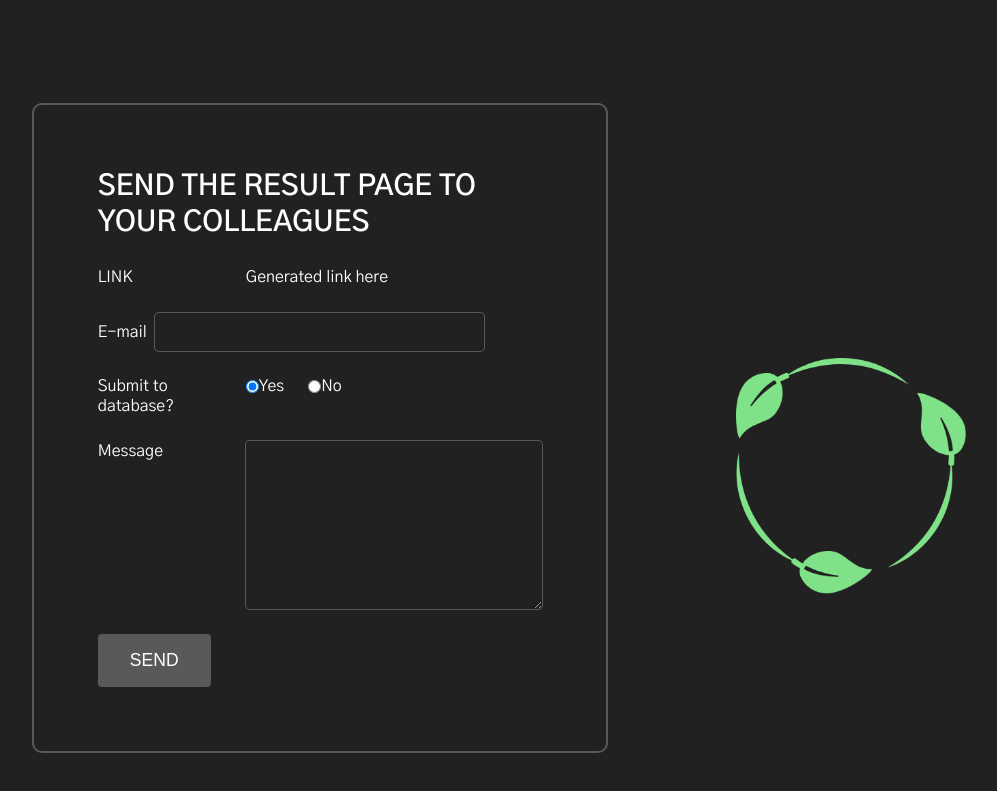
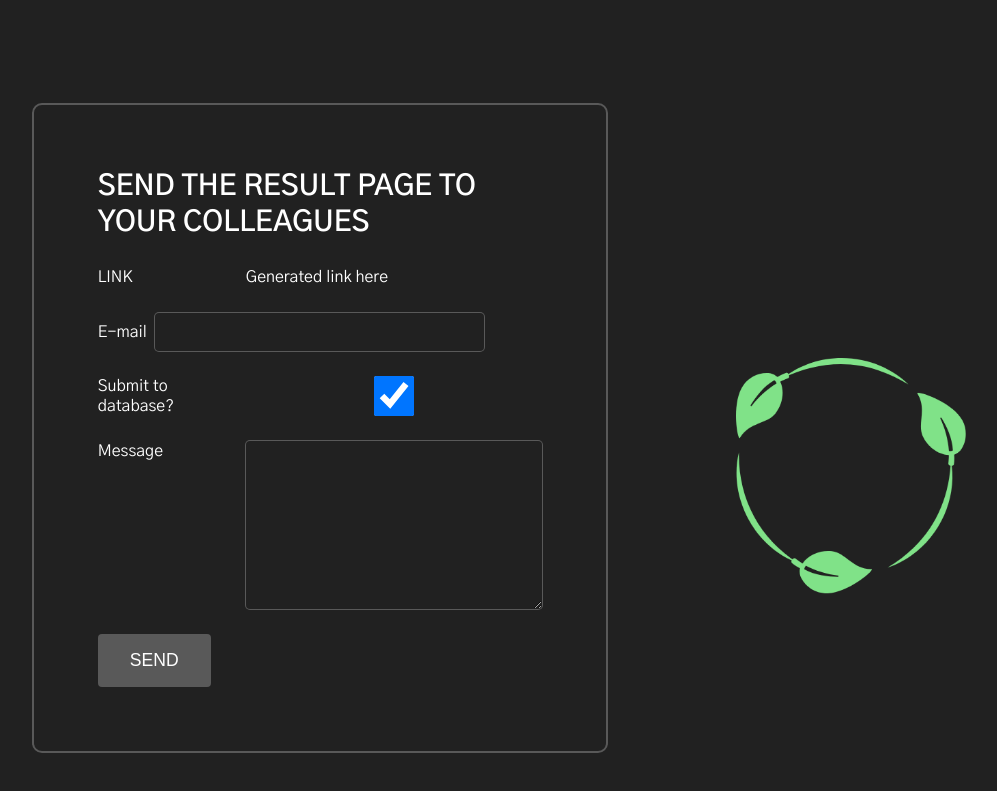
Before and after one commit to s1xp4c/advice_prototype, a website built with Vite: page carbonresult.html in a window 1280 px wide. Shown: the part 1288-2079 px from the top of the page, without its empty margins (141-1138 px from the left). Built offline with nearby package versions, Linux system fonts and the light colour scheme; no server answers.

Commit message:
button styling changed and added checkbox

```diff
--- a/carbonresult.html
+++ b/carbonresult.html
@@ -188,20 +188,7 @@
         </div>
         <div class="radio_wrapper">
             <label class="radio_label">Submit to database?</label>
-            <ul role="list" class="controls">
-                <li>
-                  <label for="yes">
-                    <input id="yes" type="radio" name="database" value="yes" checked/>
-                    Yes
-                  </label>
-                </li>
-                <li>
-                  <label for="no">
-                    <input id="no" type="radio" name="database" value="no" />
-                    No
-                  </label>
-                </li>
-              </ul>
+            <input type="checkbox" id="yes" checked>
         </div>
 
         <div class="message_wrapper">
--- a/scss/components/_buttons.scss
+++ b/scss/components/_buttons.scss
@@ -13,10 +13,12 @@
 
 
 .btn:hover {
-    background-color: #a7a7a7;
+    background-color: #80e288;
     border: none;
     padding: 1rem 2rem;
     color: #ffffff;
     cursor: pointer;
+    color: #212121;
+    font-weight: 600;
 
 }
```
